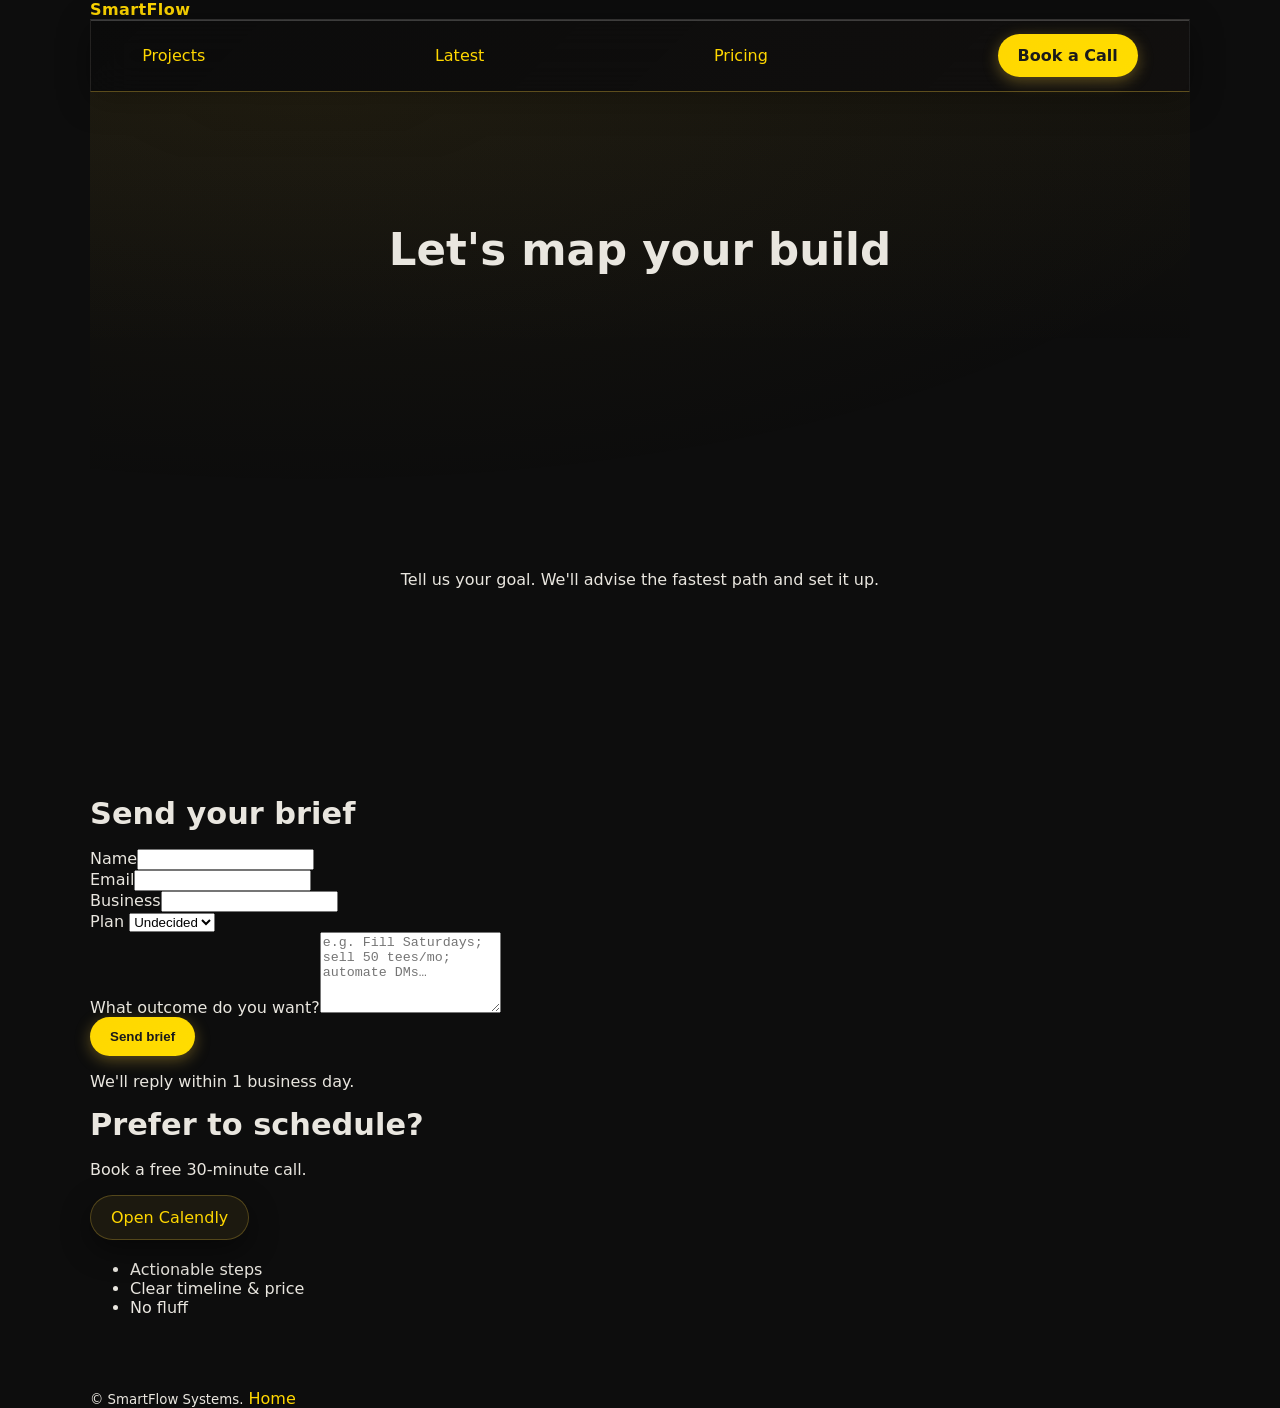
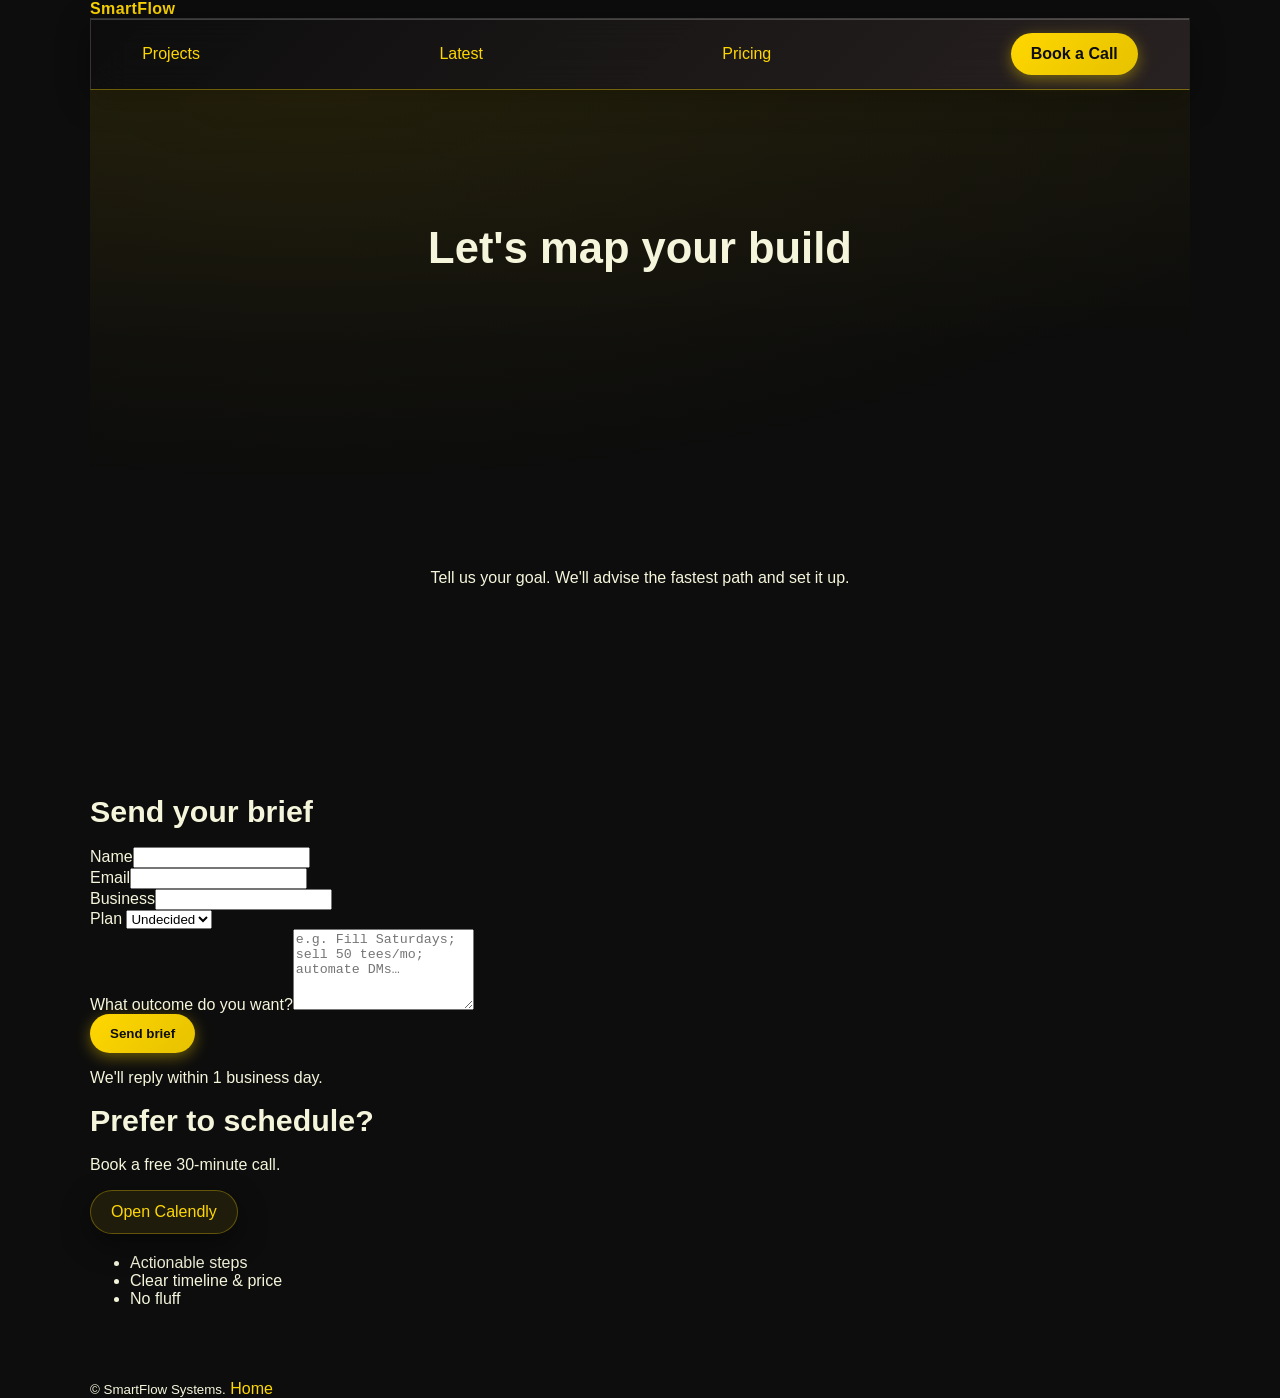

Update website design with official color tokens and fonts

--- a/public/styles.css
+++ b/public/styles.css
@@ -1,16 +1,17 @@
 :root{
-  --bg:#0D0D0D;           /* Deep black/brown base */
-  --panel:#14110f;        /* Espresso brown */
-  --gold:#FFD700;         /* Shiny gold */
-  --text:#e9e6df;         /* Warm parchment */
-  --muted:#9a8f80;        /* Soft taupe */
+  --bg:#0D0D0D;           /* sfs-black */
+  --panel:#3B2F2F;        /* sfs-brown */
+  --gold:#FFD700;         /* sfs-gold */
+  --gold-hover:#E6C200;   /* sfs-gold-hover */
+  --text:#F5F5DC;         /* sfs-beige */
+  --muted:rgba(245,245,220,0.55);
   --accent:#FFD700;
   --radius:14px;
   --shadow:0 10px 30px rgba(0,0,0,.45);
 }
 
 *{box-sizing:border-box}
-html,body{margin:0;padding:0;background:var(--bg);color:var(--text);font-family:system-ui,-apple-system,Segoe UI,Roboto,Inter,sans-serif}
+html,body{margin:0;padding:0;background:var(--bg);color:var(--text);font-family:'Inter','Segoe UI',Roboto,'Helvetica Neue',Arial,sans-serif}
 a{color:var(--gold);text-decoration:none}
 img{max-width:100%;display:block}
 
@@ -26,9 +27,9 @@ img{max-width:100%;display:block}
   left:0;
   height:100vh;
   width:280px;
-  background:linear-gradient(180deg, rgba(11,11,11,.95), rgba(20,17,15,.85));
+  background:linear-gradient(180deg, rgba(13,13,13,.95), rgba(59,47,47,.85));
   backdrop-filter:blur(12px);
-  border-right:1px solid rgba(212,175,55,.3);
+  border-right:1px solid rgba(255,215,0,.3);
   box-shadow:8px 0 32px rgba(0,0,0,.6);
   z-index:100;
   transform:translateX(-100%);
@@ -69,7 +70,7 @@ img{max-width:100%;display:block}
   text-decoration:none;
 }
 .menu-links a:hover{
-  background:rgba(212,175,55,.1);
+  background:rgba(255,215,0,.1);
   border-left-color:var(--gold);
   color:var(--gold);
   padding-left:32px;
@@ -84,9 +85,9 @@ img{max-width:100%;display:block}
   align-items:center;
   justify-content:space-between;
   padding:14px 4vw;
-  background:linear-gradient(135deg, rgba(11,11,11,.8), rgba(20,17,15,.6));
+  background:linear-gradient(135deg, rgba(13,13,13,.8), rgba(59,47,47,.6));
   backdrop-filter:saturate(180%) blur(20px) brightness(1.1);
-  border-bottom:1px solid rgba(212,175,55,.4);
+  border-bottom:1px solid rgba(255,215,0,.4);
   border-top:1px solid rgba(255,255,255,.15);
   border-left:1px solid rgba(255,255,255,.08);
   border-right:1px solid rgba(255,255,255,.08);
@@ -130,8 +131,8 @@ img{max-width:100%;display:block}
 
 /* hero */
 .hero{display:grid;place-items:center;min-height:72vh;background:
-  radial-gradient(1000px 400px at 20% 0%, rgba(212,175,55,.06), transparent),
-  linear-gradient(180deg, rgba(212,175,55,.04), transparent 40%)}
+  radial-gradient(1000px 400px at 20% 0%, rgba(255,215,0,.06), transparent),
+  linear-gradient(180deg, rgba(255,215,0,.04), transparent 40%)}
 .hero-inner{text-align:center;padding:48px 0}
 .hero h1{font-size:clamp(2rem,3.4vw,3.4rem);line-height:1.08;margin:0 0 12px}
 .hero .gold{color:var(--gold)}
@@ -165,40 +166,40 @@ img{max-width:100%;display:block}
 }
 .btn:hover{
   transform:translateY(-2px);
-  box-shadow:0 8px 25px rgba(212,175,55,.3);
+  box-shadow:0 8px 25px rgba(255,215,0,.3);
 }
 .btn-primary{
   background:var(--gold);
-  color:#281f0b;
+  color:#0D0D0D;
   font-weight:700;
 }
 .btn-ghost{
   color:var(--gold);
-  background:rgba(212,175,55,.08);
-  border:1px solid rgba(212,175,55,.3);
+  background:rgba(255,215,0,.08);
+  border:1px solid rgba(255,215,0,.3);
 }
 .btn-ghost:hover{
-  background:rgba(212,175,55,.15);
-  border-color:rgba(212,175,55,.5);
+  background:rgba(255,215,0,.15);
+  border-color:rgba(255,215,0,.5);
 }
 .btn-gold{
-  background:linear-gradient(135deg, var(--gold), #ffdd00);
-  color:#1a1a1a;
+  background:linear-gradient(135deg, var(--gold), #E6C200);
+  color:#0D0D0D;
   font-weight:700;
   border:none;
-  box-shadow:0 4px 15px rgba(212,175,55,.4);
+  box-shadow:0 4px 15px rgba(255,215,0,.4);
 }
 .btn-gold:hover{
-  background:linear-gradient(135deg, #ffdd00, var(--gold));
-  box-shadow:0 8px 25px rgba(212,175,55,.6);
+  background:linear-gradient(135deg, #E6C200, var(--gold));
+  box-shadow:0 8px 25px rgba(255,215,0,.6);
 }
 
 /* projects grid - glassmorphism cards */
 .projects-grid{display:grid;grid-template-columns:repeat(auto-fit,minmax(180px,1fr));gap:12px}
 .project-card{
-  background:linear-gradient(145deg, rgba(212,175,55,.08), rgba(20,17,15,.75), rgba(11,11,11,.6));
+  background:linear-gradient(145deg, rgba(255,215,0,.08), rgba(59,47,47,.75), rgba(13,13,13,.6));
   backdrop-filter:saturate(180%) blur(18px) brightness(1.05);
-  border:1px solid rgba(212,175,55,.4);
+  border:1px solid rgba(255,215,0,.4);
   border-top:1px solid rgba(255,255,255,.2);
   border-left:1px solid rgba(255,255,255,.1);
   padding:12px;
@@ -207,7 +208,7 @@ img{max-width:100%;display:block}
     0 8px 32px rgba(0,0,0,.3),
     inset 0 1px 0 rgba(255,255,255,.15),
     inset 0 -1px 0 rgba(0,0,0,.1),
-    0 0 0 1px rgba(212,175,55,.2);
+    0 0 0 1px rgba(255,215,0,.2);
   transition:all 0.4s cubic-bezier(0.4, 0.0, 0.2, 1);
   position:relative;
   overflow:hidden;
@@ -230,11 +231,11 @@ img{max-width:100%;display:block}
   opacity:1;
 }
 .project-card:hover{
-  background:linear-gradient(145deg, rgba(212,175,55,.15), rgba(20,17,15,.9), rgba(11,11,11,.75));
-  border-color:rgba(212,175,55,.7);
+  background:linear-gradient(145deg, rgba(255,215,0,.15), rgba(59,47,47,.9), rgba(13,13,13,.75));
+  border-color:rgba(255,215,0,.7);
   transform:translateY(-3px) scale(1.02);
   box-shadow:
-    0 0 20px rgba(212,175,55,.4),
+    0 0 20px rgba(255,215,0,.4),
     0 12px 40px rgba(0,0,0,.4),
     inset 0 1px 0 rgba(255,255,255,.2);
 }
@@ -245,9 +246,9 @@ img{max-width:100%;display:block}
 /* latest - glassmorphism cards */
 .latest-list{display:grid;grid-template-columns:repeat(auto-fit,minmax(240px,1fr));gap:18px}
 .latest-card{
-  background:linear-gradient(140deg, rgba(212,175,55,.06), rgba(20,17,15,.7), rgba(11,11,11,.6));
+  background:linear-gradient(140deg, rgba(255,215,0,.06), rgba(59,47,47,.7), rgba(13,13,13,.6));
   backdrop-filter:saturate(170%) blur(16px) brightness(1.03);
-  border:1px solid rgba(212,175,55,.35);
+  border:1px solid rgba(255,215,0,.35);
   border-top:1px solid rgba(255,255,255,.18);
   border-left:1px solid rgba(255,255,255,.1);
   padding:20px;
@@ -256,7 +257,7 @@ img{max-width:100%;display:block}
     0 8px 32px rgba(0,0,0,.3),
     inset 0 1px 0 rgba(255,255,255,.12),
     inset 0 -1px 0 rgba(0,0,0,.08),
-    0 0 0 1px rgba(212,175,55,.15);
+    0 0 0 1px rgba(255,215,0,.15);
   transition:all 0.35s cubic-bezier(0.4, 0.0, 0.2, 1);
   position:relative;
   overflow:hidden;
@@ -275,17 +276,17 @@ img{max-width:100%;display:block}
   left:100%;
 }
 .latest-card:hover{
-  background:linear-gradient(140deg, rgba(212,175,55,.1), rgba(20,17,15,.85), rgba(11,11,11,.75));
-  border-color:rgba(212,175,55,.5);
+  background:linear-gradient(140deg, rgba(255,215,0,.1), rgba(59,47,47,.85), rgba(13,13,13,.75));
+  border-color:rgba(255,215,0,.5);
   border-top-color:rgba(255,221,0,.25);
   transform:translateY(-3px);
   box-shadow:
-    0 0 20px rgba(212,175,55,.4),
+    0 0 20px rgba(255,215,0,.4),
     0 0 10px rgba(255,221,0,.3),
     0 12px 40px rgba(0,0,0,.4),
     inset 0 1px 0 rgba(255,255,255,.18),
     inset 0 -1px 0 rgba(0,0,0,.12),
-    0 0 0 1px rgba(212,175,55,.25);
+    0 0 0 1px rgba(255,215,0,.25);
   animation: sf-golden-pulse 2s ease-in-out infinite alternate;
 }
 .latest-card time{display:block;color:var(--muted);font-size:.9rem;margin-top:6px}
@@ -293,9 +294,9 @@ img{max-width:100%;display:block}
 /* testimonials - ultra-realistic glass */
 .testimonials{
   position:relative;
-  background:linear-gradient(135deg, rgba(20,17,15,.75), rgba(11,11,11,.6));
+  background:linear-gradient(135deg, rgba(59,47,47,.75), rgba(13,13,13,.6));
   backdrop-filter:saturate(180%) blur(22px) brightness(1.08);
-  border:1px solid rgba(212,175,55,.35);
+  border:1px solid rgba(255,215,0,.35);
   border-top:1px solid rgba(255,255,255,.25);
   border-left:1px solid rgba(255,255,255,.12);
   padding:28px;
@@ -304,7 +305,7 @@ img{max-width:100%;display:block}
     0 16px 64px rgba(0,0,0,.4),
     inset 0 1px 0 rgba(255,255,255,.2),
     inset 0 -1px 0 rgba(0,0,0,.1),
-    0 0 0 1px rgba(212,175,55,.15);
+    0 0 0 1px rgba(255,215,0,.15);
   overflow:hidden;
 }
 .testimonials::before{
@@ -374,21 +375,21 @@ body {
 @keyframes sf-golden-pulse {
   0% {
     box-shadow:
-      0 0 25px rgba(212,175,55,.4),
+      0 0 25px rgba(255,215,0,.4),
       0 0 12px rgba(255,221,0,.3),
       0 20px 60px rgba(0,0,0,.45),
       inset 0 1px 0 rgba(255,255,255,.25),
       inset 0 -1px 0 rgba(0,0,0,.15),
-      0 0 0 2px rgba(212,175,55,.3);
+      0 0 0 2px rgba(255,215,0,.3);
   }
   100% {
     box-shadow:
-      0 0 35px rgba(212,175,55,.6),
+      0 0 35px rgba(255,215,0,.6),
       0 0 18px rgba(255,221,0,.4),
       0 20px 60px rgba(0,0,0,.45),
       inset 0 1px 0 rgba(255,255,255,.3),
       inset 0 -1px 0 rgba(0,0,0,.15),
-      0 0 0 2px rgba(212,175,55,.4);
+      0 0 0 2px rgba(255,215,0,.4);
   }
 }
 
@@ -396,11 +397,11 @@ body {
 .project-card.selected,
 .latest-card.selected,
 .price-card.selected {
-  background: linear-gradient(135deg, rgba(255,221,0,.15), rgba(212,175,55,.2), rgba(20,17,15,.9)) !important;
-  border: 2px solid rgba(212,175,55,.9) !important;
+  background: linear-gradient(135deg, rgba(255,221,0,.15), rgba(255,215,0,.2), rgba(59,47,47,.9)) !important;
+  border: 2px solid rgba(255,215,0,.9) !important;
   border-top: 2px solid rgba(255,221,0,.8) !important;
   box-shadow:
-    0 0 50px rgba(212,175,55,.8) !important,
+    0 0 50px rgba(255,215,0,.8) !important,
     0 0 25px rgba(255,221,0,.6) !important,
     0 20px 60px rgba(0,0,0,.5) !important,
     inset 0 1px 0 rgba(255,255,255,.4) !important,
@@ -421,11 +422,11 @@ body {
   right: -4px !important;
   bottom: -4px !important;
   background: linear-gradient(45deg, 
-    rgba(212,175,55,1) 0%, 
+    rgba(255,215,0,1) 0%, 
     rgba(255,221,0,.8) 25%, 
-    rgba(212,175,55,1) 50%, 
+    rgba(255,215,0,1) 50%, 
     rgba(255,221,0,.8) 75%, 
-    rgba(212,175,55,1) 100%) !important;
+    rgba(255,215,0,1) 100%) !important;
   border-radius: 28px !important;
   z-index: -1 !important;
   opacity: 1 !important;
@@ -434,15 +435,15 @@ body {
 }
 
 /* cta + footer */
-.cta{background:linear-gradient(180deg, rgba(212,175,55,.06), transparent 40%)}
-.footer{padding:32px 0;border-top:1px solid rgba(212,175,55,.14);text-align:center;color:var(--muted)}
+.cta{background:linear-gradient(180deg, rgba(255,215,0,.06), transparent 40%)}
+.footer{padding:32px 0;border-top:1px solid rgba(255,215,0,.14);text-align:center;color:var(--muted)}
 
 /* Smart Part promo */
 .smartpart { margin-top: 8px; }
 .smartpart-card{
-  background:linear-gradient(135deg, rgba(20,17,15,.8), rgba(11,11,11,.65));
+  background:linear-gradient(135deg, rgba(59,47,47,.8), rgba(13,13,13,.65));
   backdrop-filter:saturate(190%) blur(25px) brightness(1.12);
-  border:1px solid rgba(212,175,55,.4);
+  border:1px solid rgba(255,215,0,.4);
   border-top:1px solid rgba(255,255,255,.3);
   border-left:1px solid rgba(255,255,255,.15);
   border-radius:24px;
@@ -451,7 +452,7 @@ body {
     0 20px 80px rgba(0,0,0,.5),
     inset 0 1px 0 rgba(255,255,255,.25),
     inset 0 -1px 0 rgba(0,0,0,.15),
-    0 0 0 1px rgba(212,175,55,.2);
+    0 0 0 1px rgba(255,215,0,.2);
   outline:none;
   transition:all 0.4s cubic-bezier(0.4, 0.0, 0.2, 1);
   position:relative;
@@ -464,7 +465,7 @@ body {
   left:-2px;
   right:-2px;
   bottom:-2px;
-  background:linear-gradient(45deg, rgba(212,175,55,.3), transparent, rgba(212,175,55,.3));
+  background:linear-gradient(45deg, rgba(255,215,0,.3), transparent, rgba(255,215,0,.3));
   border-radius:26px;
   z-index:-1;
   opacity:0;
@@ -474,25 +475,25 @@ body {
   opacity:1;
 }
 .smartpart-card:hover{ 
-  background:linear-gradient(135deg, rgba(20,17,15,.95), rgba(11,11,11,.8));
-  border-color:rgba(212,175,55,.8);
+  background:linear-gradient(135deg, rgba(59,47,47,.95), rgba(13,13,13,.8));
+  border-color:rgba(255,215,0,.8);
   border-top-color:rgba(255,221,0,.5);
   transform:translateY(-6px);
   box-shadow:
-    0 0 50px rgba(212,175,55,.8),
+    0 0 50px rgba(255,215,0,.8),
     0 0 25px rgba(255,221,0,.6),
     0 28px 100px rgba(0,0,0,.6),
     inset 0 1px 0 rgba(255,255,255,.35),
     inset 0 -1px 0 rgba(0,0,0,.2),
-    0 0 0 2px rgba(212,175,55,.5);
+    0 0 0 2px rgba(255,215,0,.5);
   animation: sf-golden-pulse 2s ease-in-out infinite alternate;
 }
 .smartpart-badge{
   display:inline-block;
   font-size:.75rem;
   color:var(--gold);
-  border:1px solid rgba(212,175,55,.30);
-  background:rgba(212,175,55,.10);
+  border:1px solid rgba(255,215,0,.30);
+  background:rgba(255,215,0,.10);
   padding:4px 8px; border-radius:999px; margin-bottom:8px;
 }
 .smartpart-title{ margin:6px 0 6px; }
@@ -507,9 +508,9 @@ body {
   margin-top:32px;
 }
 .price-card {
-  background:linear-gradient(150deg, rgba(212,175,55,.08), rgba(20,17,15,.8), rgba(11,11,11,.65));
+  background:linear-gradient(150deg, rgba(255,215,0,.08), rgba(59,47,47,.8), rgba(13,13,13,.65));
   backdrop-filter:saturate(185%) blur(20px) brightness(1.06);
-  border:1px solid rgba(212,175,55,.4);
+  border:1px solid rgba(255,215,0,.4);
   border-top:1px solid rgba(255,255,255,.22);
   border-left:1px solid rgba(255,255,255,.12);
   border-radius:24px;
@@ -518,7 +519,7 @@ body {
     0 16px 64px rgba(0,0,0,.4),
     inset 0 1px 0 rgba(255,255,255,.18),
     inset 0 -1px 0 rgba(0,0,0,.12),
-    0 0 0 1px rgba(212,175,55,.2);
+    0 0 0 1px rgba(255,215,0,.2);
   transition:all 0.4s cubic-bezier(0.4, 0.0, 0.2, 1);
   text-align:center;
   position:relative;
@@ -536,35 +537,35 @@ body {
   pointer-events:none;
 }
 .price-card:hover{
-  background:linear-gradient(150deg, rgba(212,175,55,.12), rgba(20,17,15,.95), rgba(11,11,11,.8));
-  border-color:rgba(212,175,55,.6);
+  background:linear-gradient(150deg, rgba(255,215,0,.12), rgba(59,47,47,.95), rgba(13,13,13,.8));
+  border-color:rgba(255,215,0,.6);
   border-top-color:rgba(255,221,0,.3);
   transform:translateY(-5px);
   box-shadow:
-    0 0 25px rgba(212,175,55,.4),
+    0 0 25px rgba(255,215,0,.4),
     0 0 12px rgba(255,221,0,.3),
     0 24px 80px rgba(0,0,0,.5),
     inset 0 1px 0 rgba(255,255,255,.25),
     inset 0 -1px 0 rgba(0,0,0,.15),
-    0 0 0 2px rgba(212,175,55,.3);
+    0 0 0 2px rgba(255,215,0,.3);
   animation: sf-golden-pulse 2s ease-in-out infinite alternate;
 }
 .price-card.featured{
-  border-color:rgba(212,175,55,.6);
-  background:linear-gradient(150deg, rgba(212,175,55,.12), rgba(20,17,15,.8));
+  border-color:rgba(255,215,0,.6);
+  background:linear-gradient(150deg, rgba(255,215,0,.12), rgba(59,47,47,.8));
   transform:scale(1.05);
   box-shadow:
     0 20px 80px rgba(0,0,0,.45),
     inset 0 1px 0 rgba(255,255,255,.25),
     inset 0 -1px 0 rgba(0,0,0,.12),
-    0 0 0 2px rgba(212,175,55,.25);
+    0 0 0 2px rgba(255,215,0,.25);
 }
 .price-card.featured:hover{
   transform:scale(1.05) translateY(-5px);
   border-color:rgba(255,221,0,.9);
-  background:linear-gradient(150deg, rgba(212,175,55,.18), rgba(20,17,15,.9));
+  background:linear-gradient(150deg, rgba(255,215,0,.18), rgba(59,47,47,.9));
   box-shadow:
-    0 0 60px rgba(212,175,55,.9),
+    0 0 60px rgba(255,215,0,.9),
     0 0 30px rgba(255,221,0,.7),
     0 28px 100px rgba(0,0,0,.6),
     inset 0 1px 0 rgba(255,255,255,.35),
@@ -592,9 +593,9 @@ body {
 
 /* Glass card utility - can be applied to any element */
 .glass-card {
-  background: linear-gradient(135deg, rgba(212,175,55,.08), rgba(20,17,15,.75));
+  background: linear-gradient(135deg, rgba(255,215,0,.08), rgba(59,47,47,.75));
   backdrop-filter: saturate(180%) blur(20px) brightness(1.05);
-  border: 1px solid rgba(212,175,55,.4);
+  border: 1px solid rgba(255,215,0,.4);
   border-top: 1px solid rgba(255,255,255,.2);
   border-left: 1px solid rgba(255,255,255,.1);
   border-radius: 16px;
@@ -603,9 +604,9 @@ body {
 }
 
 .glass-card:hover {
-  border-color: rgba(212,175,55,.6);
+  border-color: rgba(255,215,0,.6);
   transform: translateY(-2px);
-  box-shadow: 0 0 20px rgba(212,175,55,.4), 0 12px 40px rgba(0,0,0,.4);
+  box-shadow: 0 0 20px rgba(255,215,0,.4), 0 12px 40px rgba(0,0,0,.4);
 }
 
 /* Sidebar item styling */
@@ -619,7 +620,7 @@ body {
 }
 
 .sidebar-item:hover {
-  background: rgba(212,175,55,.1);
+  background: rgba(255,215,0,.1);
   border-left-color: var(--gold);
   color: var(--gold);
   padding-left: 20px;
@@ -631,18 +632,18 @@ body {
 }
 
 .custom-scrollbar::-webkit-scrollbar-track {
-  background: rgba(212,175,55,.05);
+  background: rgba(255,215,0,.05);
   border-radius: 4px;
 }
 
 .custom-scrollbar::-webkit-scrollbar-thumb {
-  background: rgba(212,175,55,.3);
+  background: rgba(255,215,0,.3);
   border-radius: 4px;
   transition: background 0.3s;
 }
 
 .custom-scrollbar::-webkit-scrollbar-thumb:hover {
-  background: rgba(212,175,55,.5);
+  background: rgba(255,215,0,.5);
 }
 
 /* === ANIMATION LIBRARY === */
@@ -742,13 +743,13 @@ body {
 /* Pulse glow */
 @keyframes pulseGlow {
   0% {
-    box-shadow: 0 0 0 0 rgba(212,175,55,.4);
+    box-shadow: 0 0 0 0 rgba(255,215,0,.4);
   }
   70% {
-    box-shadow: 0 0 0 10px rgba(212,175,55,0);
+    box-shadow: 0 0 0 10px rgba(255,215,0,0);
   }
   100% {
-    box-shadow: 0 0 0 0 rgba(212,175,55,0);
+    box-shadow: 0 0 0 0 rgba(255,215,0,0);
   }
 }
 
@@ -817,8 +818,8 @@ body {
 }
 
 .hover-glow:hover {
-  box-shadow: 0 0 30px rgba(212,175,55,.5), 0 0 60px rgba(212,175,55,.3);
-  border-color: rgba(212,175,55,.8);
+  box-shadow: 0 0 30px rgba(255,215,0,.5), 0 0 60px rgba(255,215,0,.3);
+  border-color: rgba(255,215,0,.8);
 }
 
 /* === COLOR UTILITIES === */
